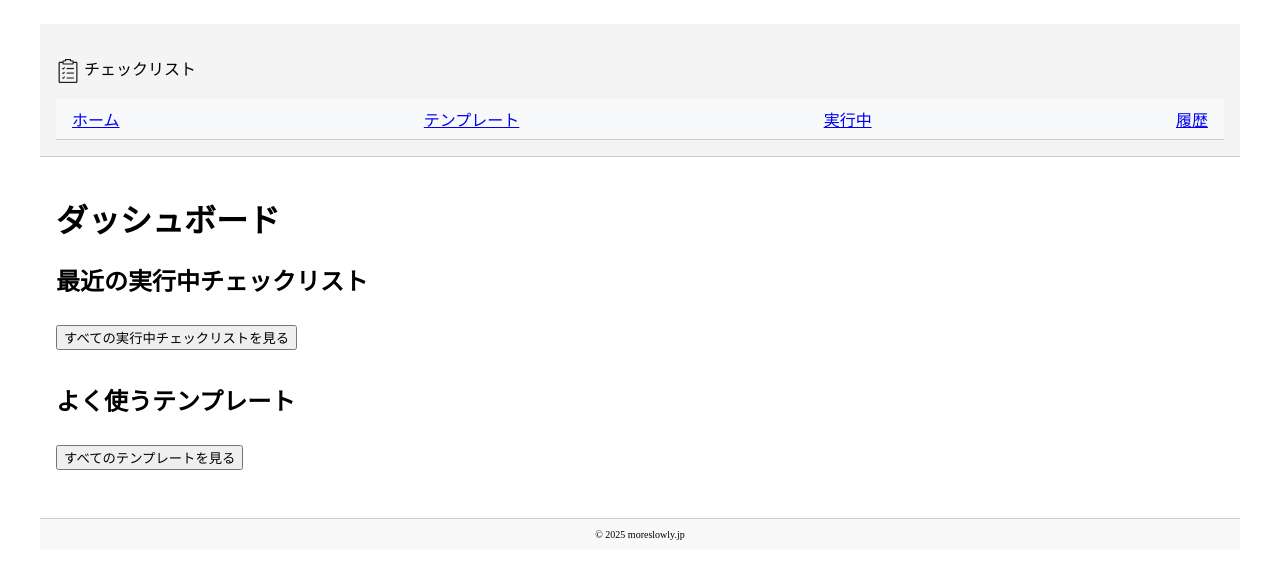
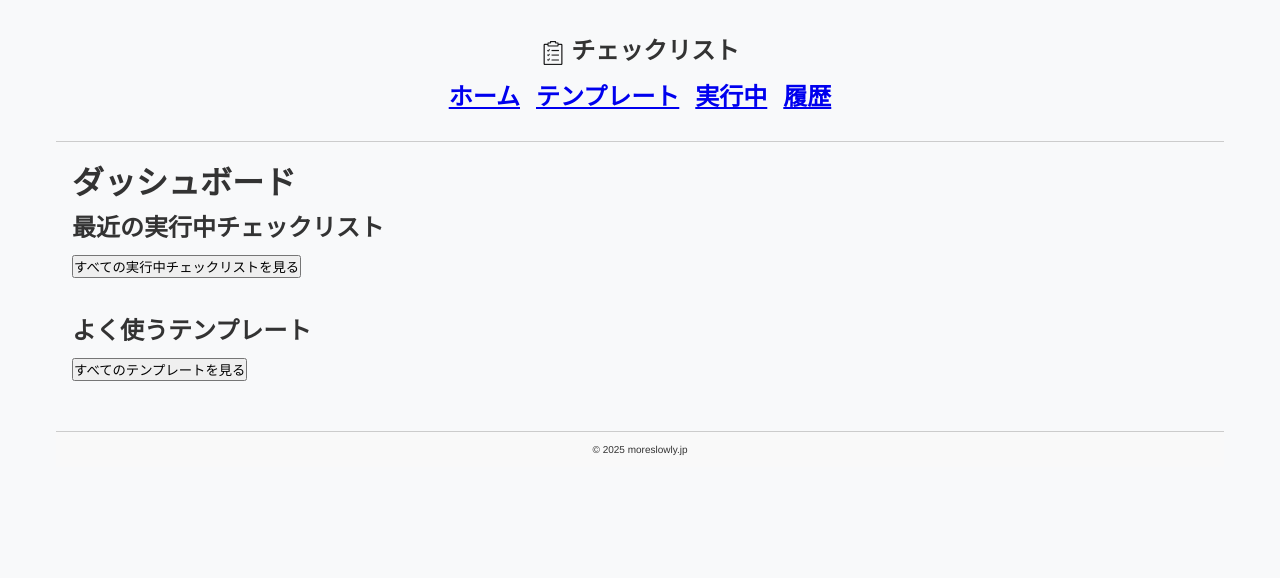
Before and after one commit to hgwr/check-list-app, a Vue app: page / in a window 1280 px wide. Shown: the top 578 px of the page. Built offline with nearby package versions, Linux system fonts and the light colour scheme.

Commit message:
デザイン修正中

```diff
--- a/src/App.vue
+++ b/src/App.vue
@@ -33,9 +33,12 @@
 }
 
 .app-header {
-  background-color: #f4f4f4;
+  background-color: var(--background-color);
   padding: 1rem;
   border-bottom: 1px solid #ccc;
+  text-align: center;
+  font-size: var(--heading-size);
+  font-weight: bold;
 }
 
 .app-main {
--- a/src/style.css
+++ b/src/style.css
@@ -5,6 +5,20 @@
   --font-family: 'Helvetica Neue', sans-serif;
   --heading-size: 24px;
   --body-size: 16px;
+}
+
+* {
+  box-sizing: border-box;
+  margin: 0;
+  padding: 0;
+}
+
+body {
+  font-family: var(--font-family);
+  font-size: var(--body-size);
+  background-color: var(--background-color);
+  color: #333;
+  line-height: 1.6;
 }
 
 .container {
@@ -15,11 +29,9 @@
 
 .navbar {
   display: flex;
-  justify-content: space-between;
-  align-items: center;
-  padding: 0.5rem 1rem;
-  background-color: var(--background-color);
-  border-bottom: 1px solid #ccc;
+  justify-content: center;
+  gap: 1rem;
+  padding: 0.5rem 0;
 }
 
 .btn {
@@ -28,14 +40,17 @@
   border-radius: 4px;
   font-size: var(--body-size);
   cursor: pointer;
-  transition: background-color 0.2s;
+  transition: background-color 0.2s, box-shadow 0.2s;
 }
+
 .btn-primary {
   background-color: var(--primary-color);
   color: #fff;
 }
+
 .btn-primary:hover {
-  background-color: darken(var(--primary-color), 10%);
+  background-color: #0069d9;
+  box-shadow: 0 2px 6px rgba(0, 0, 0, 0.2);
 }
 
 @media (max-width: 768px) {
```
